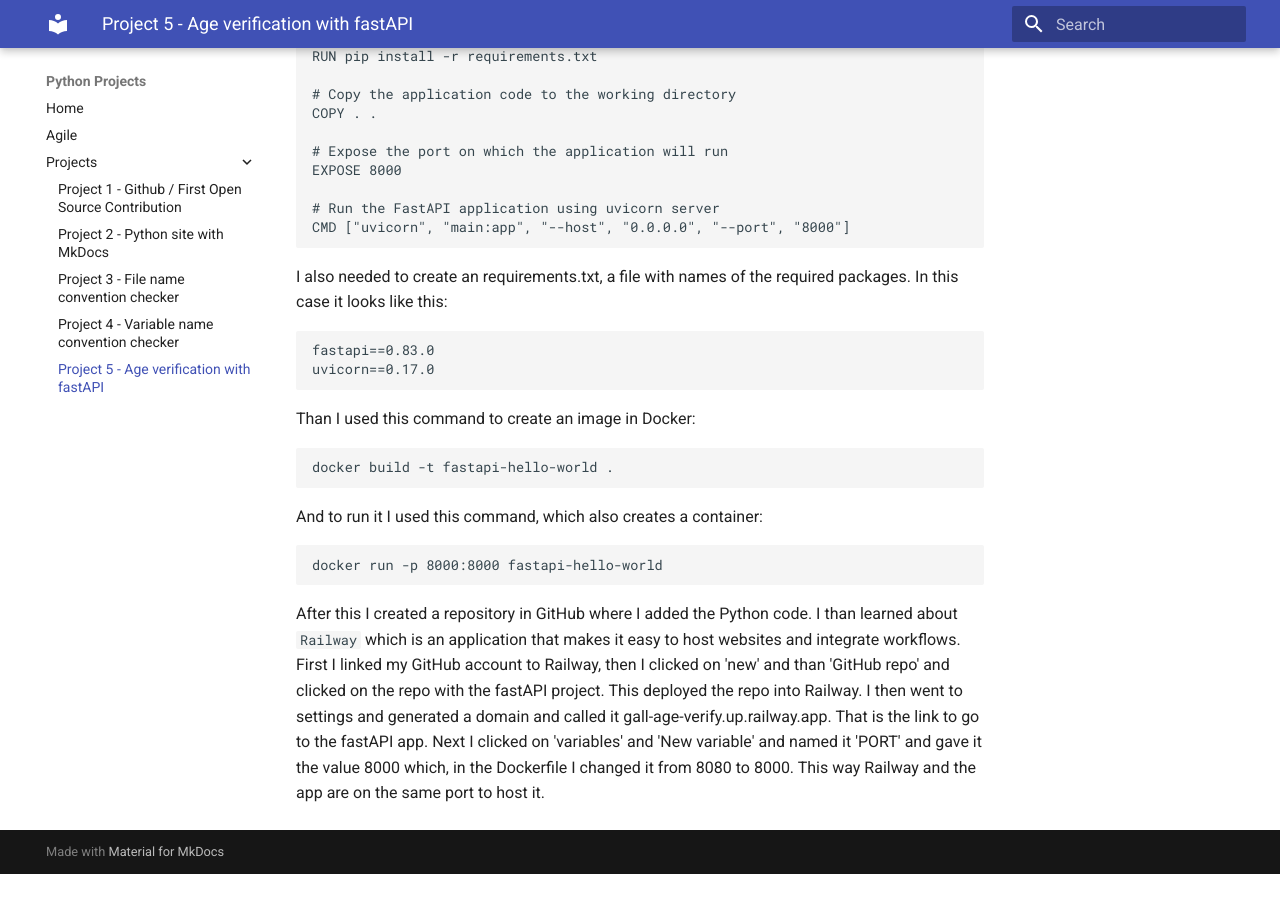
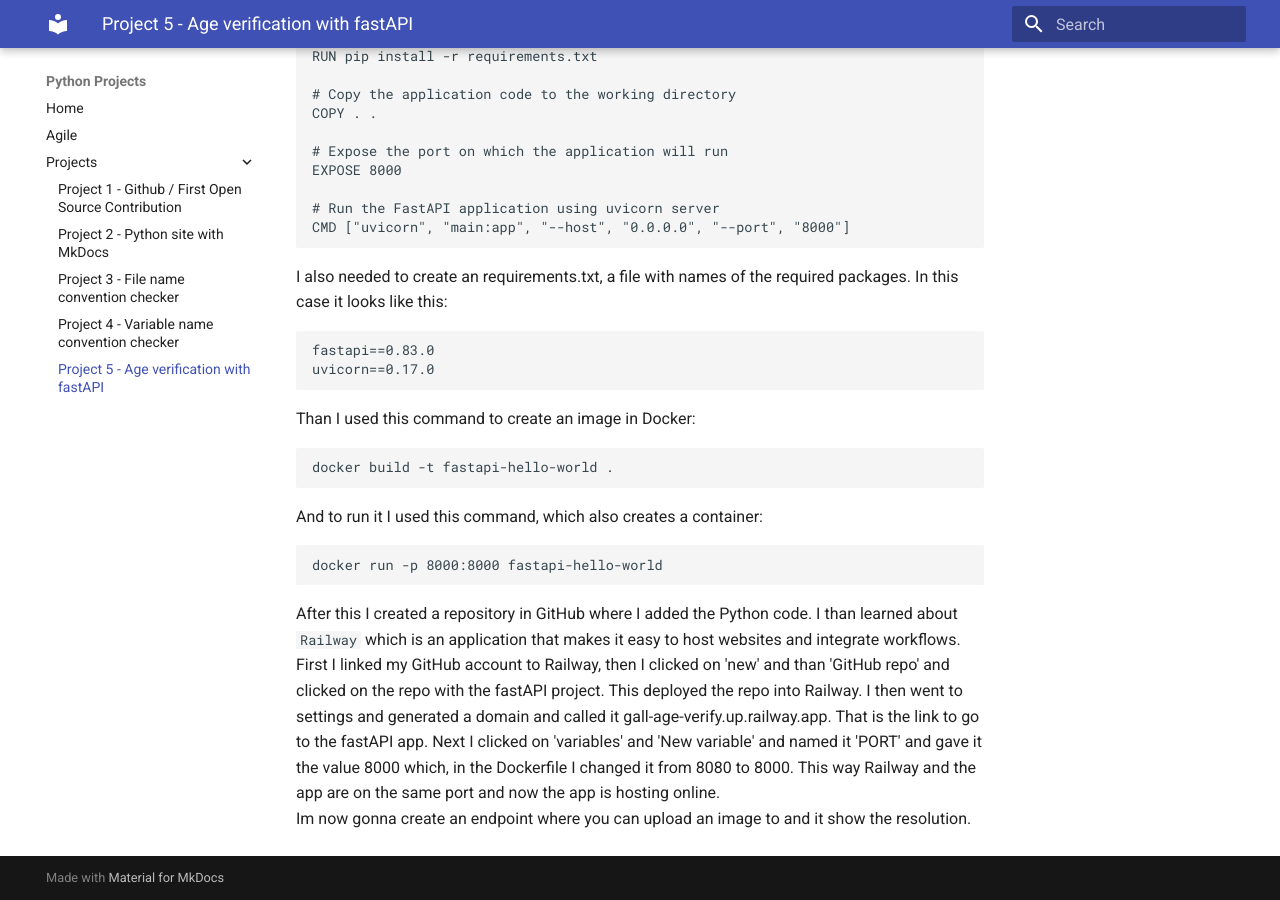
Before and after one commit to milagro2/pythonsite, an MkDocs documentation site: the page built from docs/project5.md, in a window 1280 px wide and 900 px high, scrolled down 841 px. Built offline with MkDocs 1.6.1 and Material for MkDocs 9.7.7, drawn with Linux system fonts in a browser that asks for light colours; before the commit the page ends 1715 px from its top, so only the background shows below that.

Commit message:
Update project5.md

````diff
--- a/docs/project5.md
+++ b/docs/project5.md
@@ -58,4 +58,6 @@
 docker run -p 8000:8000 fastapi-hello-world
 ```
 After this I created a repository in GitHub where I added the Python code. I than learned about `Railway` which is an application that makes it easy to host websites and
-integrate workflows. First I linked my GitHub account to Railway, then I clicked on 'new' and than 'GitHub repo' and clicked on the repo with the fastAPI project. This deployed the repo into Railway. I then went to settings and generated a domain and called it gall-age-verify.up.railway.app. That is the link to go to the fastAPI app. Next I clicked on 'variables' and 'New variable' and named it 'PORT' and gave it the value 8000 which, in the Dockerfile I changed it from 8080 to 8000. This way Railway and the app are on the same port to host it.
+integrate workflows. First I linked my GitHub account to Railway, then I clicked on 'new' and than 'GitHub repo' and clicked on the repo with the fastAPI project. This deployed the repo into Railway. I then went to settings and generated a domain and called it gall-age-verify.up.railway.app. That is the link to go to the fastAPI app. Next I clicked on 'variables' and 'New variable' and named it 'PORT' and gave it the value 8000 which, in the Dockerfile I changed it from 8080 to 8000. This way Railway and the app are on the same port and now the app is hosting online.
+<br>
+Im now gonna create an endpoint where you can upload an image to and it show the resolution.
````
